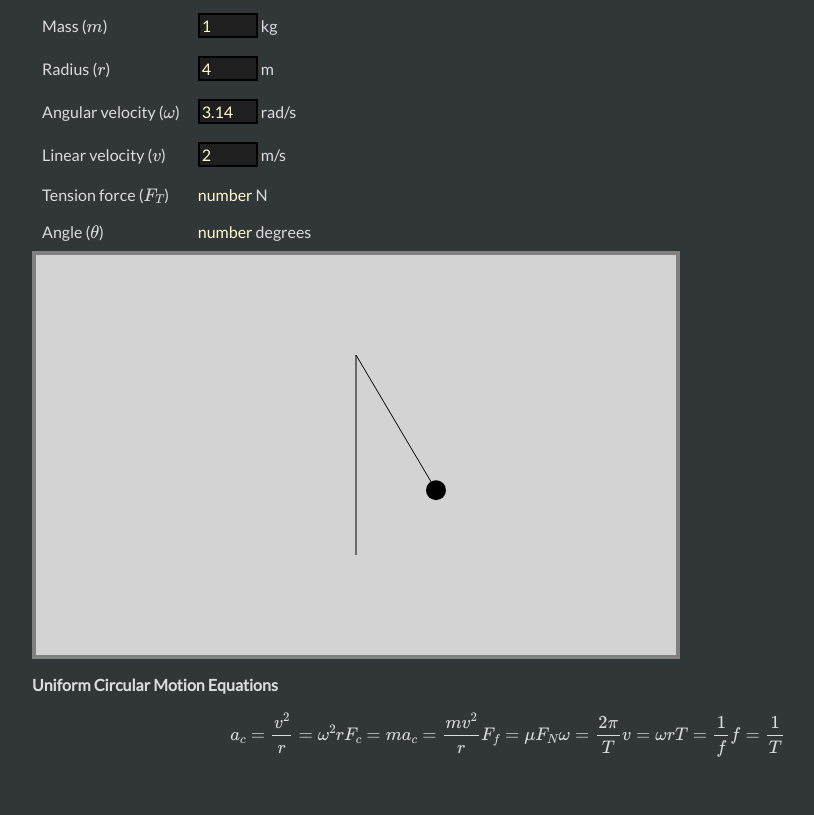
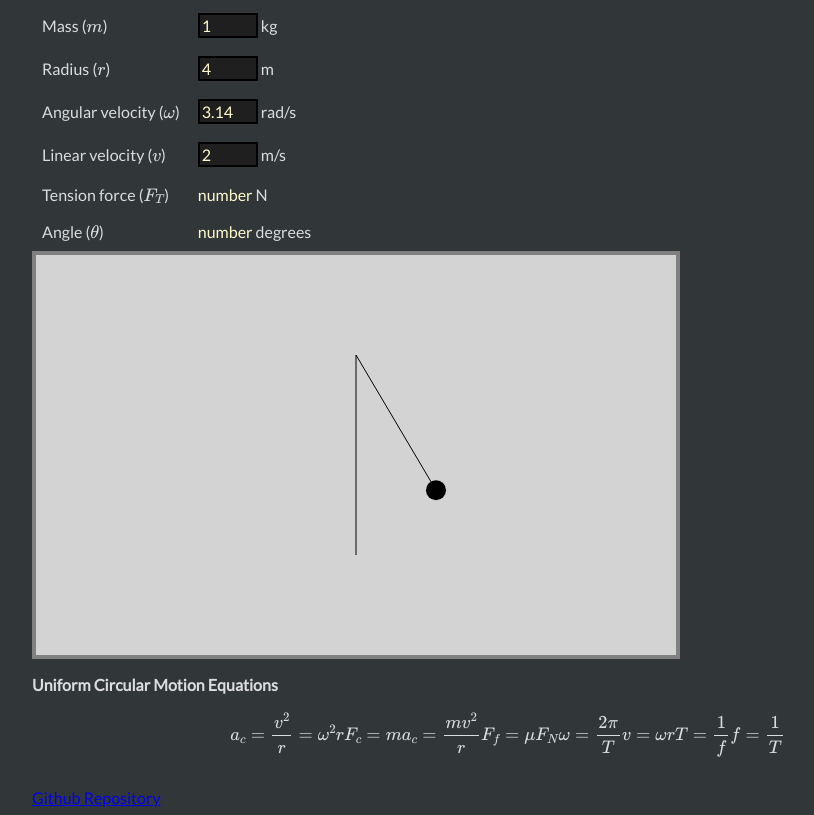
Before and after one commit to nwager/CircularMotion, a plain HTML site: page index.html in a window 1280 px wide. Shown: the part 1483-2298 px from the top of the page, without its empty margins (288-1102 px from the left). Before the commit the page ends 2271 px from the top, so only its background shows below. Drawn offline with nearby package versions, Linux system fonts and the light colour scheme; some packages are replaced by stand-ins of ours.

Commit message:
Update index.html

```diff
--- a/index.html
+++ b/index.html
@@ -124,5 +124,6 @@
     $$
     </p>
 
+	<a href="https://github.com/nwager/CircularMotion">Github Repository</a>
 </body>
 </html>
```
